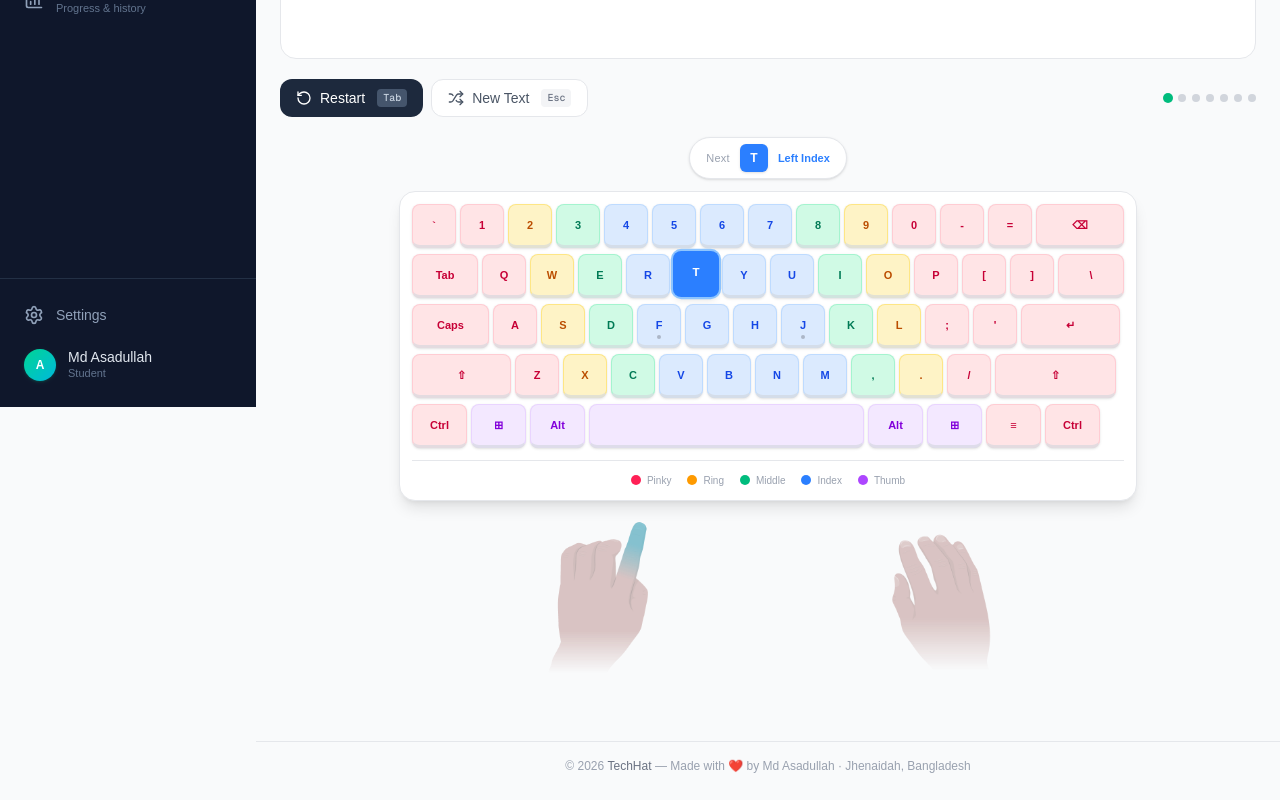
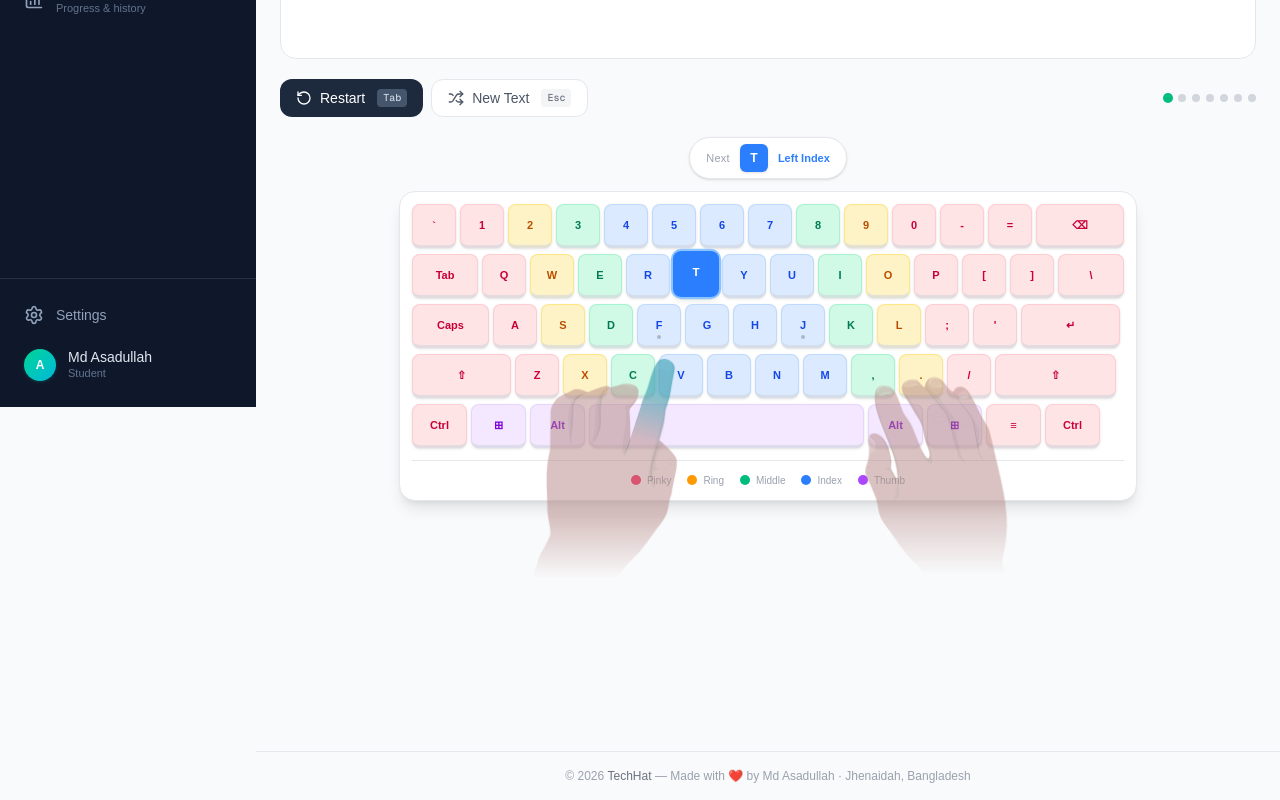
Before and after one commit to ItsAsadullah/TypingMasterNext, a Next.js app: page /practice in a window 1280 px wide. Shown: the part 393-1193 px from the top of the page. Built offline with nearby package versions, Linux system fonts and the light colour scheme.

Commit message:
fix: hand overlay on keyboard - fingertips at home row, wrists below

```diff
--- a/src/components/keyboard/VirtualKeyboard.tsx
+++ b/src/components/keyboard/VirtualKeyboard.tsx
@@ -1,6 +1,6 @@
 "use client";
 
-import { useMemo } from "react";
+import React, { useMemo } from "react";
 import {
   KEYBOARD_ROWS,
   FINGER_COLOR,
@@ -73,9 +73,21 @@ function KeyCap({ keyDef, isActive }: KeyCapProps) {
 
 // ─────────────────────────────────────────────────────────────────────────────
 //  HandOverlay — PNG images from typing.com
-//  Two images sit side-by-side, absolutely anchored to the bottom of the
-//  keyboard wrapper. Each image already shows the correct finger pose.
+//
+//  Layout math (all in px, matching keyboard CSS):
+//    key height  = h-11  = 44px
+//    row gap     = gap-1.5 = 6px
+//    kbd padding = p-3   = 12px
+//    rows 0-4: numbers, QWERTY, home, ZXCV, space
+//
+//  Home row (row 2) top-edge = 12 + 2*(44+6) = 112 px from keyboard top.
+//  The PNG hands have fingers in the TOP ~45 % of the image and
+//  palms/wrists in the bottom ~55 %.  We position the overlay so the
+//  top of the image sits exactly at the home-row top-edge, which puts
+//  fingers over the home+ZXCV rows and wrists hanging below the keyboard.
 // ─────────────────────────────────────────────────────────────────────────────
+
+const HOME_ROW_OFFSET_PX = 108; // px from keyboard top → top of hand image
 
 interface HandOverlayProps {
   nextExpectedChar: string | null;
@@ -87,37 +99,50 @@ function HandOverlay({ nextExpectedChar }: HandOverlayProps) {
     [nextExpectedChar]
   );
 
+  const commonImgStyle: React.CSSProperties = {
+    height: "320px",
+    width: "50%",
+    objectFit: "contain",
+    objectPosition: "top center",
+  };
+
   if (isSpace) {
     return (
-      <div className="absolute bottom-0 left-1/2 -translate-x-1/2 pointer-events-none z-20 w-full">
+      <div
+        className="absolute left-0 right-0 pointer-events-none z-20 flex"
+        style={{ top: `${HOME_ROW_OFFSET_PX}px` }}
+      >
         {/* eslint-disable-next-line @next/next/no-img-element */}
         <img
           src="/hands/space.png"
           alt="Press space"
-          className="w-full object-contain opacity-80"
-          style={{ maxHeight: "220px" }}
+          style={{ height: "320px", width: "100%", objectFit: "contain", objectPosition: "top center" }}
+          className="opacity-85"
         />
       </div>
     );
   }
 
   return (
-    <div className="absolute bottom-0 left-0 right-0 pointer-events-none z-20 flex">
+    <div
+      className="absolute left-0 right-0 pointer-events-none z-20 flex"
+      style={{ top: `${HOME_ROW_OFFSET_PX}px` }}
+    >
       {/* eslint-disable-next-line @next/next/no-img-element */}
       <img
         key={left}
         src={`/hands/${left}.png`}
         alt="left hand"
-        className="w-1/2 object-contain object-bottom opacity-80"
-        style={{ maxHeight: "220px", transition: "src 0s" }}
+        style={commonImgStyle}
+        className="opacity-85"
       />
       {/* eslint-disable-next-line @next/next/no-img-element */}
       <img
         key={right}
         src={`/hands/${right}.png`}
         alt="right hand"
-        className="w-1/2 object-contain object-bottom opacity-80"
-        style={{ maxHeight: "220px", transition: "src 0s" }}
+        style={commonImgStyle}
+        className="opacity-85"
       />
     </div>
   );
@@ -174,10 +199,12 @@ export default function VirtualKeyboard({
       )}
 
       {/* ── Keyboard + hand overlay wrapper ── */}
-      <div
-        className="relative"
-        style={{ paddingBottom: showHands ? "200px" : undefined }}
-      >
+      {/*
+        overflow-visible lets the hand wrists extend below the keyboard card.
+        The wrapper has NO padding-bottom — instead, we add a spacer div
+        below so the page content isn't hidden under the hands.
+      */}
+      <div className="relative" style={{ overflow: "visible" }}>
         {/* Keyboard */}
         <div
           className="relative z-10 rounded-2xl bg-white p-3 shadow-lg border border-gray-200"
@@ -219,6 +246,9 @@ export default function VirtualKeyboard({
         {/* ── PNG hand overlay ── */}
         {showHands && <HandOverlay nextExpectedChar={nextExpectedChar} />}
       </div>
+
+      {/* Spacer so content below the keyboard clears the overflowing hands */}
+      {showHands && <div style={{ height: "210px" }} />}
     </div>
   );
 }
```
